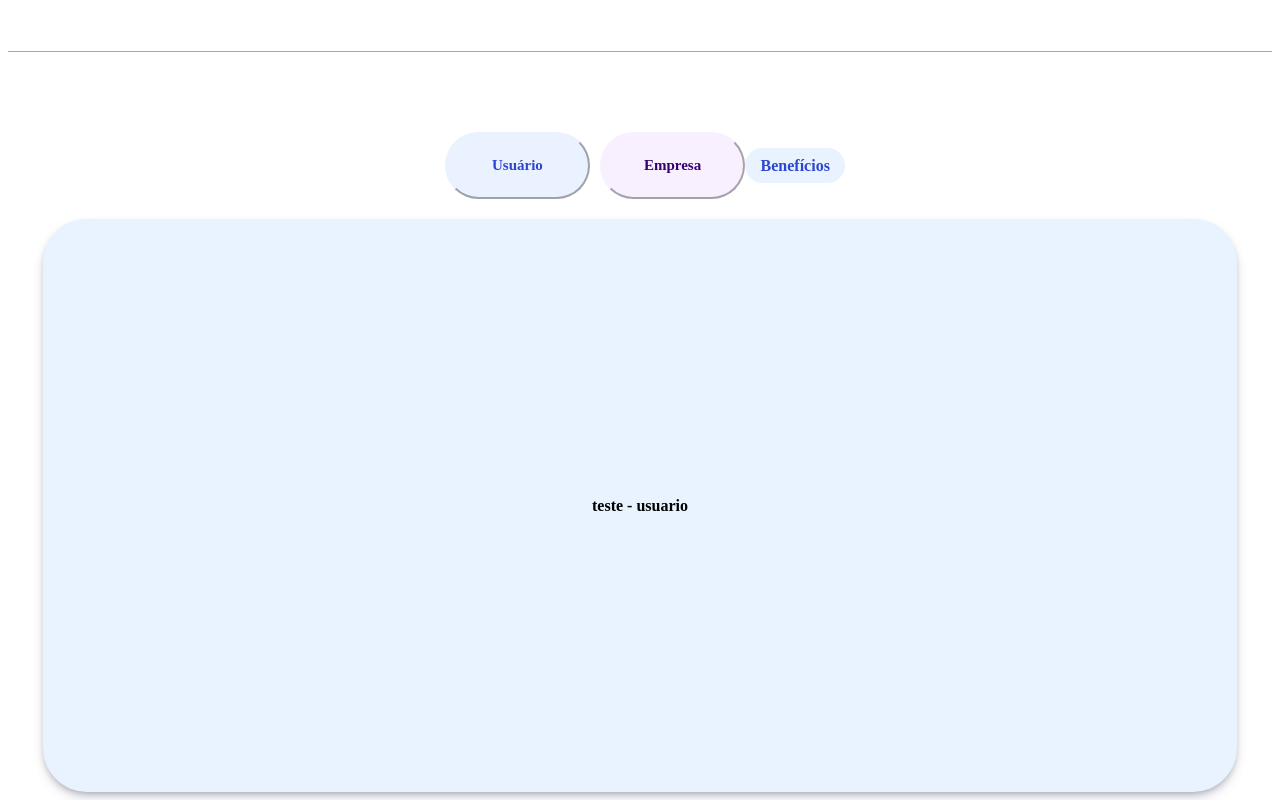
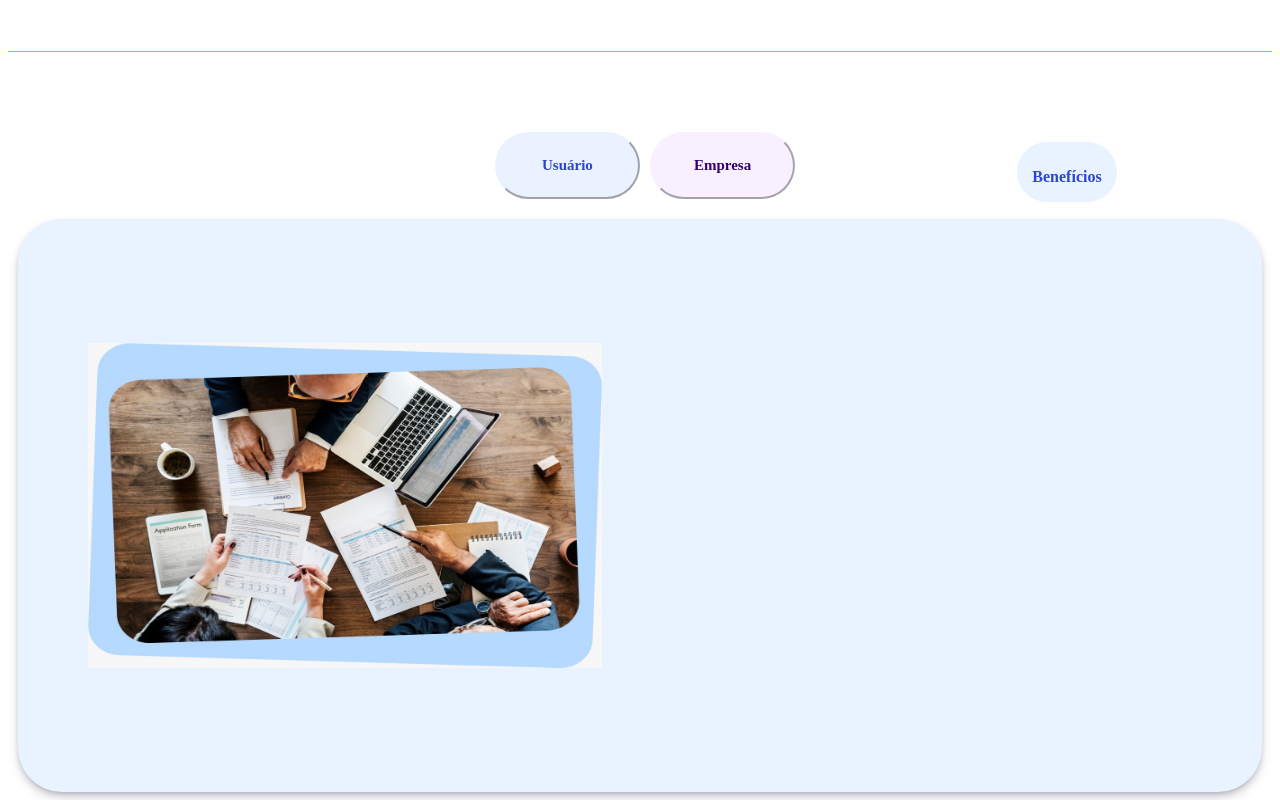
Before and after one commit to Incluses/Landing-page, a React app in the folder Landing_page_Inclusis/: page / in a window 1280 px wide. Shown: the part 1795-2595 px from the top of the page. Built offline with nearby package versions, Linux system fonts and the light colour scheme; the HTML template or start-up script is replaced by a standard one; a web font is replaced by a local one.

Commit message:
Adicionando as fotos no componente Conteudo à Landing Page.

```diff
--- a/Landing_page_Inclusis/src/components/conteudo/Conteudo.jsx
+++ b/Landing_page_Inclusis/src/components/conteudo/Conteudo.jsx
@@ -27,12 +27,12 @@ function Conteudo() {
                 <div>
                     {botaoSelecionado === 'usuario' && (
                         <div className={style.divMaeUsuario}>
-                            <p>teste - usuario</p>
+                            <img src="src\assets\eaf133c9-e76f-47d2-b293-8419d9ac55b0.png" alt="fundo_azul" id={style.imagemOrganizacao} />
                         </div>
                     )}
                     {botaoSelecionado === 'empresa' && (
                         <div className={style.divMaeEmpresa}>
-                            <p>teste - empresa</p>
+                            <img src="src\assets\ff19c974-63fc-4ec6-9e79-0a3188d61a6f.png" alt="fundo_roxo" id={style.imagemOrganizacao} />
                         </div>
                     )}
                 </div>
--- a/Landing_page_Inclusis/src/components/conteudo/Conteudo.module.css
+++ b/Landing_page_Inclusis/src/components/conteudo/Conteudo.module.css
@@ -17,18 +17,22 @@
 
 #divBeneficios {
     width: 100px;
-    height: 35.78px;
     background-color: #e8f3ff;
     border-radius: 35.5px;
     display: flex;
     justify-content: center;
     align-items: center;
+    position: absolute;
+    top: 10px;
+    right: 155px;
+    padding-top: 10px;
 }
 
 #beneficios {
     font-weight: 700;
     font-size: 16px;
     color: #2C46D1;
+    text-align: center;
 }
 
 .divMaeUsuario {
@@ -38,8 +42,10 @@
     border-radius: 44px;
     box-shadow: rgba(50, 50, 93, 0.25) 0px 6px 12px -2px, rgba(0, 0, 0, 0.3) 0px 3px 7px -3px;
     display: flex;
-    justify-content: center;
+    justify-content: flex-start;
     align-items: center;
+    padding-left: 50px;
+
 }
 
 .divMaeEmpresa {
@@ -49,6 +55,13 @@
     border-radius: 44px;
     box-shadow: rgba(50, 50, 93, 0.25) 0px 6px 12px -2px, rgba(0, 0, 0, 0.3) 0px 3px 7px -3px;
     display: flex;
-    justify-content: center;
+    justify-content: flex-end;
     align-items: center;
+    padding-right: 50px;
 }
+
+#imagemOrganizacao {
+    margin-left: 20px;
+    width: 513.68px;
+    height: 325.49px;
+}
```
Also changed, not shown: Landing_page_Inclusis/src/assets/eaf133c9-e76f-47d2-b293-8419d9ac55b0.png (added), Landing_page_Inclusis/src/assets/ff19c974-63fc-4ec6-9e79-0a3188d61a6f.png (added).
